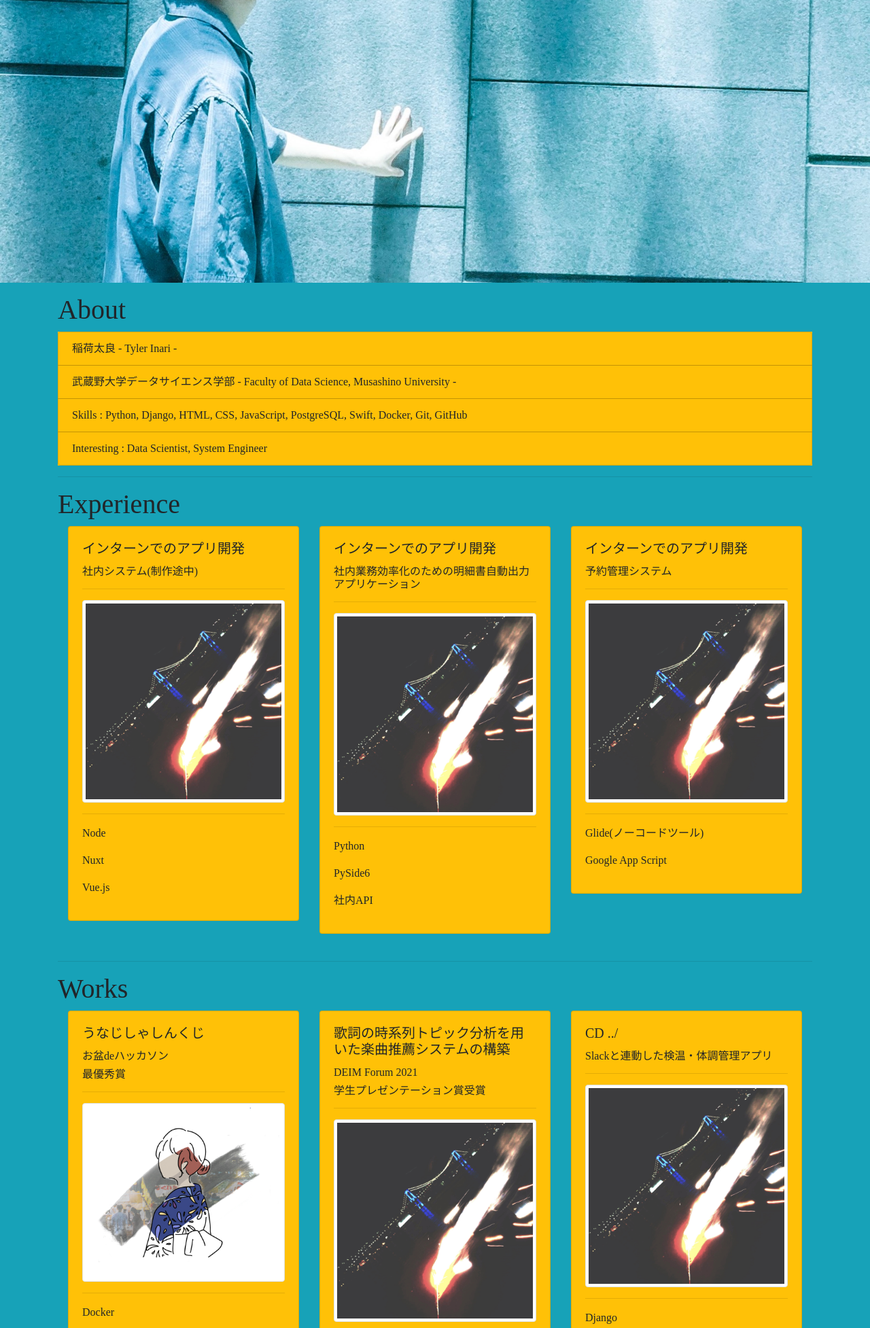
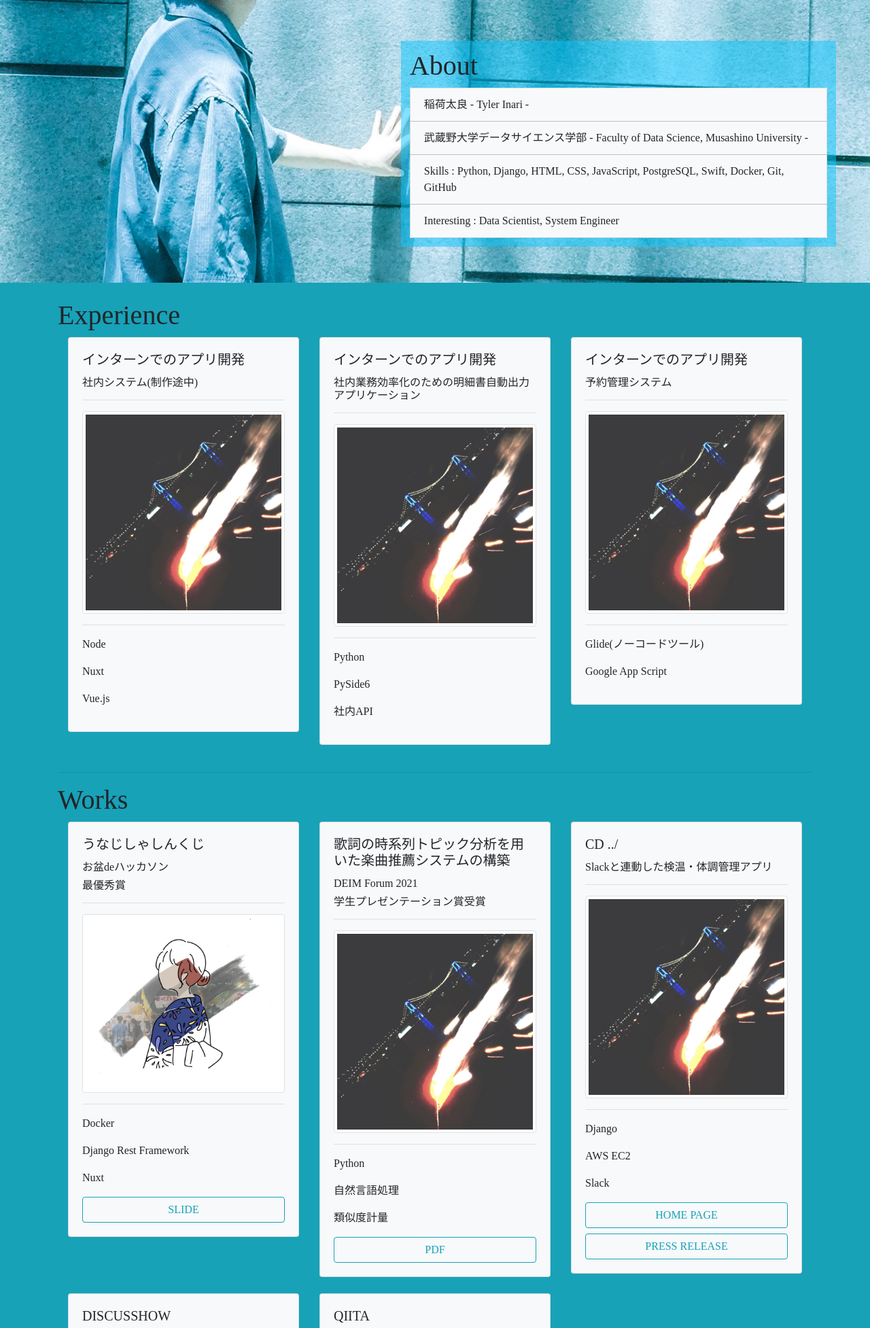
Before and after one commit to gh-tyl/portfolio-prev, a plain HTML site: page index.html in a window 1280 px wide. Shown: the part 440-2394 px from the top of the page at 68% size. Drawn offline with nearby package versions, Linux system fonts and the light colour scheme; a web font is replaced by a local one.

Commit message:
change colers

```diff
--- a/css/main.css
+++ b/css/main.css
@@ -10,6 +10,21 @@ html { scroll-behavior: smooth;}
 body {
     font-family: MyFont;
     background-color: rgb(190, 190, 190);
+}
+
+.top-position {
+    position: relative;
+}
+
+.top-position div {
+    position: absolute;
+    top: 500px;
+    right: 50px;
+}
+
+.about-design {
+    padding: 1vw;
+    background: rgba(10, 200, 255, 0.5);
 }
 
 .thumbnail-size {
--- a/index.html
+++ b/index.html
@@ -43,15 +43,14 @@
         </div>
     </header>
     <div>
-        <div>
-            <p><img src="img/profile.jpeg" class="thumbnail-size"></p>
-        </div>
-        <div class="container">
-            <h1 id="about" class="adj-jump">About</h1>
-            <div>
-                <ul class="list-group profile-position bg-warning">
+        <div class="top-position">
+            <img src="img/profile.jpeg" class="thumbnail-size">
+            <div class="col-sm-6 about-design">
+                <h1 id="about" class="adj-jump">About</h1>
+                <ul class="list-group profile-position bg-light">
                     <li class="list-group-item bg-transparent text-describes">稲荷太良 - Tyler Inari -</li>
-                    <li class="list-group-item bg-transparent text-describes">武蔵野大学データサイエンス学部 - Faculty of Data Science,
+                    <li class="list-group-item bg-transparent text-describes">武蔵野大学データサイエンス学部 - Faculty of Data
+                        Science,
                         Musashino University - </li>
                     <li class="list-group-item bg-transparent text-columns">Skills : Python, Django, HTML, CSS,
                         JavaScript, PostgreSQL, Swift, Docker, Git, GitHub</li>
@@ -60,13 +59,15 @@
                     </li>
                 </ul>
             </div>
-            <hr>
+        </div>
+        <br>
+        <div class="container">
             <h1 id="experience" class="adj-jump">Experience</h1>
             <div class="container">
                 <div class="row">
                     <!-- InfoDeliver -->
                     <div class="col-sm-4 under-card">
-                        <div class="card bg-warning">
+                        <div class="card bg-light">
                             <div class="card-body">
                                 <h5 class="card-title text-uppercase text-columns4work">インターンでのアプリ開発</h5>
                                 <h6 class="card-price text-describes4work"><span class="period">社内システム(制作途中)</span>
@@ -90,7 +91,7 @@
                     </div>
                     <!-- InfoDeliver -->
                     <div class="col-sm-4 under-card">
-                        <div class="card bg-warning">
+                        <div class="card bg-light">
                             <div class="card-body">
                                 <h5 class="card-title text-uppercase text-columns4work">インターンでのアプリ開発</h5>
                                 <h6 class="card-price text-describes4work"><span
@@ -115,7 +116,7 @@
                     </div>
                     <!-- InfoDeliver -->
                     <div class="col-sm-4 under-card">
-                        <div class="card bg-warning">
+                        <div class="card bg-light">
                             <div class="card-body">
                                 <h5 class="card-title text-uppercase text-columns4work">インターンでのアプリ開発</h5>
                                 <h6 class="card-price text-describes4work"><span class="period">予約管理システム</span></h6>
@@ -141,7 +142,7 @@
                 <div class="row">
                     <!-- Integral -->
                     <div class="col-sm-4 under-card">
-                        <div class="card bg-warning">
+                        <div class="card bg-light">
                             <div class="card-body">
                                 <h5 class="card-title text-uppercase text-columns4work">うなじしゃしんくじ
                                 </h5>
@@ -163,13 +164,13 @@
                                 <p class="text-describes4work">Nuxt</p>
                                 <a href="https://docs.google.com/presentation/d/1sPXjbbEg_896yfQOv9ofiIEvhXqRkrZTlOScR1wBIBk/edit?usp=sharing"
                                     target="_blank" rel="noopener noreferrer"
-                                    class="btn btn-block btn-dark btn-outline-info text-uppercase text-white">Slide</a>
+                                    class="btn btn-block btn-dark btn-outline-info text-uppercase text-black">Slide</a>
                             </div>
                         </div>
                     </div>
                     <!-- 歌詞の時系列トピック分析を用いた楽曲推薦システムの構築 -->
                     <div class="col-sm-4 under-card">
-                        <div class="card bg-warning">
+                        <div class="card bg-light">
                             <div class="card-body">
                                 <h5 class="card-title text-uppercase text-columns4work">歌詞の時系列トピック分析を用いた楽曲推薦システムの構築
                                 </h5>
@@ -191,13 +192,13 @@
                                 <p class="text-describes4work">類似度計量</p>
                                 <a href="https://drive.google.com/file/d/1FnnKkYZVhQjgIMKopMwqDI3KQ78Y3tt0/view?usp=sharing"
                                     target="_blank" rel="noopener noreferrer"
-                                    class="btn btn-block btn-dark btn-outline-info text-uppercase text-white">pdf</a>
+                                    class="btn btn-block btn-dark btn-outline-info text-uppercase text-black">pdf</a>
                             </div>
                         </div>
                     </div>
                     <!-- cd ../ -->
                     <div class="col-sm-4 under-card">
-                        <div class="card bg-warning">
+                        <div class="card bg-light">
                             <div class="card-body">
                                 <h5 class="card-title text-uppercase text-columns4work">cd ../</h5>
                                 <h6 class="card-price text-describes4work"><span
@@ -217,18 +218,18 @@
                                 <p class="text-describes4work">AWS EC2</p>
                                 <p class="text-describes4work">Slack</p>
                                 <a href="https://muds-covid-health.386.jp/" target="_blank" rel="noopener noreferrer"
-                                    class="btn btn-block btn-dark btn-outline-info text-uppercase text-white">Home
+                                    class="btn btn-block btn-dark btn-outline-info text-uppercase text-black">Home
                                     Page</a>
                                 <a href="https://www.u-presscenter.jp/article/post-44550.html" target="_blank"
                                     rel="noopener noreferrer"
-                                    class="btn btn-block btn-dark btn-outline-info text-uppercase text-white">press
+                                    class="btn btn-block btn-dark btn-outline-info text-uppercase text-black">press
                                     release</a>
                             </div>
                         </div>
                     </div>
                     <!-- discusshow ../ -->
                     <div class="col-sm-4 under-card">
-                        <div class="card bg-warning">
+                        <div class="card bg-light">
                             <div class="card-body">
                                 <h5 class="card-title text-uppercase text-columns4work">discusshow</h5>
                                 <h6 class="card-price text-describes4work"><span class="period">議事録 × Graphic
@@ -249,13 +250,13 @@
                                 <p class="text-describes4work">音声処理(文字起こし)</p>
                                 <a href="https://www.canva.com/design/DAEHMWOz3bo/33yW6xnafcqTjQSOb64NBA/edit"
                                     target="_blank" rel="noopener noreferrer"
-                                    class="btn btn-block btn-dark btn-outline-info text-uppercase text-white">Slide</a>
+                                    class="btn btn-block btn-dark btn-outline-info text-uppercase text-black">Slide</a>
                             </div>
                         </div>
                     </div>
                     <!-- Qiita ../ -->
                     <div class="col-sm-4 under-card">
-                        <div class="card bg-warning">
+                        <div class="card bg-light">
                             <div class="card-body">
                                 <h5 class="card-title text-uppercase text-columns4work">Qiita</h5>
                                 <h6 class="card-price text-describes4work"><span class="period">雑記</span></h6>
@@ -273,7 +274,7 @@
                                 <p class="text-describes4work">Twitter</p>
                                 <p class="text-describes4work">Scraping</p>
                                 <a href="https://qiita.com/Yodaka_ay" target="_blank" rel="noopener noreferrer"
-                                    class="btn btn-block btn-dark btn-outline-info text-uppercase text-white">Qiita</a>
+                                    class="btn btn-block btn-dark btn-outline-info text-uppercase text-black">Qiita</a>
                             </div>
                         </div>
                     </div>
@@ -281,7 +282,7 @@
             </div>
             <hr>
             <h1 id="contacts" class="adj-jump">Contacts & Social Accounts</h1>
-            <ul class="list-group profile-position bg-warning">
+            <ul class="list-group profile-position bg-light">
                 <li class="list-group-item bg-transparent text-describes"><a href="https://twitter.com/yodaka_ay"
                         target="_blank" rel="noopener noreferrer">Twitter</a></li>
                 <li class="list-group-item bg-transparent text-describes"><a href="https://github.com/Tyler-Inari"
```
